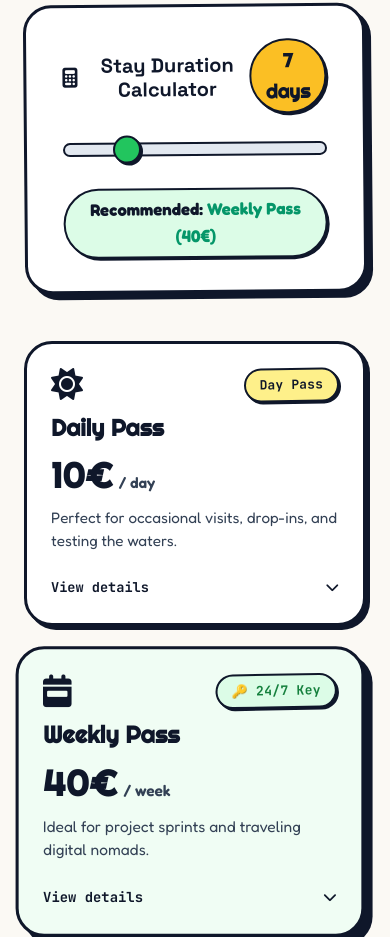
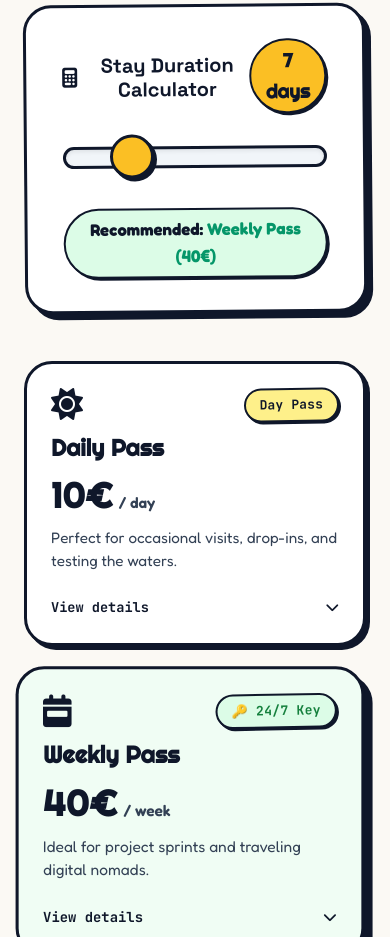
Before and after one commit to bodrovphone/codeburg, a plain HTML site: page index.html in a window 390 px wide. Shown: the part 7943-8880 px from the top of the page. Drawn offline with Linux system fonts and the light colour scheme; no server answers.

Commit message:
style(pricing): make calculator slider thumb larger, yellow, and touch-friendly on mobile across all locales

```diff
--- a/styles/main.css
+++ b/styles/main.css
@@ -1554,34 +1554,83 @@ ul {
 }
 
 .stay-slider-wrapper {
-  margin: 1.5rem 0;
-}
-
-.stay-slider {
+  margin: 1.75rem 0;
+  padding: 0.5rem 0;
+}
+
+input[type="range"].stay-slider {
+  -webkit-appearance: none;
+  -moz-appearance: none;
+  appearance: none;
   width: 100%;
-  height: 14px;
+  height: 20px;
   border-radius: var(--radius-pill);
-  background: #e2e8f0;
-  border: 2.5px solid var(--ink);
+  background: #f1f5f9;
+  border: 3px solid var(--ink);
+  box-shadow: inset 0 2px 4px rgba(0, 0, 0, 0.08);
   outline: none;
+  cursor: pointer;
+  touch-action: pan-y;
+  position: relative;
+}
+
+/* WebKit (Safari / Chrome / iOS) */
+input[type="range"].stay-slider::-webkit-slider-runnable-track {
+  width: 100%;
+  height: 20px;
+  border-radius: var(--radius-pill);
+  background: transparent;
+  border: none;
+}
+
+input[type="range"].stay-slider::-webkit-slider-thumb {
   -webkit-appearance: none;
-  cursor: pointer;
-}
-
-.stay-slider::-webkit-slider-thumb {
-  -webkit-appearance: none;
-  width: 28px;
-  height: 28px;
+  appearance: none;
+  width: 38px;
+  height: 38px;
   border-radius: 50%;
-  background: var(--pop-mint);
-  border: 2.5px solid var(--ink);
+  background: var(--pop-yellow);
+  border: 3px solid var(--ink);
   box-shadow: 2px 2px 0px var(--ink);
-  cursor: pointer;
+  cursor: grab;
+  margin-top: -11px;
+  transition: transform 0.15s var(--spring-bounce), background-color 0.15s ease;
+}
+
+input[type="range"].stay-slider::-webkit-slider-thumb:hover {
+  transform: scale(1.15);
+  background: #fde047;
+}
+
+input[type="range"].stay-slider::-webkit-slider-thumb:active {
+  cursor: grabbing;
+  transform: scale(1.22);
+  background: #facc15;
+}
+
+/* Firefox */
+input[type="range"].stay-slider::-moz-range-track {
+  width: 100%;
+  height: 20px;
+  border-radius: var(--radius-pill);
+  background: #f1f5f9;
+  border: 3px solid var(--ink);
+}
+
+input[type="range"].stay-slider::-moz-range-thumb {
+  width: 38px;
+  height: 38px;
+  border-radius: 50%;
+  background: var(--pop-yellow);
+  border: 3px solid var(--ink);
+  box-shadow: 2px 2px 0px var(--ink);
+  cursor: grab;
   transition: transform 0.15s var(--spring-bounce);
 }
 
-.stay-slider::-webkit-slider-thumb:hover {
-  transform: scale(1.25);
+input[type="range"].stay-slider::-moz-range-thumb:active {
+  cursor: grabbing;
+  transform: scale(1.22);
 }
 
 .stay-recommendation-pill {
@@ -3159,6 +3208,29 @@ dialog.booking-dialog[open]::backdrop {
   .bottom-access-text {
     font-size: 0.82rem;
   }
+
+  /* Calculator Slider Mobile Touch Sizing */
+  .stay-slider-wrapper {
+    margin: 1.5rem 0;
+    padding: 0.5rem 0;
+  }
+
+  input[type="range"].stay-slider {
+    height: 22px;
+  }
+
+  input[type="range"].stay-slider::-webkit-slider-thumb {
+    width: 44px;
+    height: 44px;
+    margin-top: -13px;
+    box-shadow: 3px 3px 0px var(--ink);
+  }
+
+  input[type="range"].stay-slider::-moz-range-thumb {
+    width: 44px;
+    height: 44px;
+    box-shadow: 3px 3px 0px var(--ink);
+  }
 }
 
 /* Accessibility & Reduced Motion */
```
